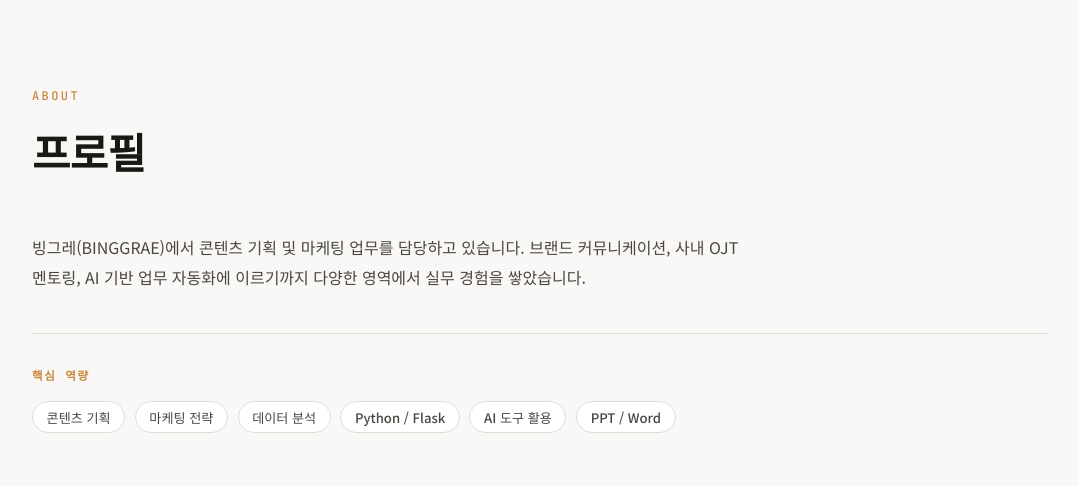
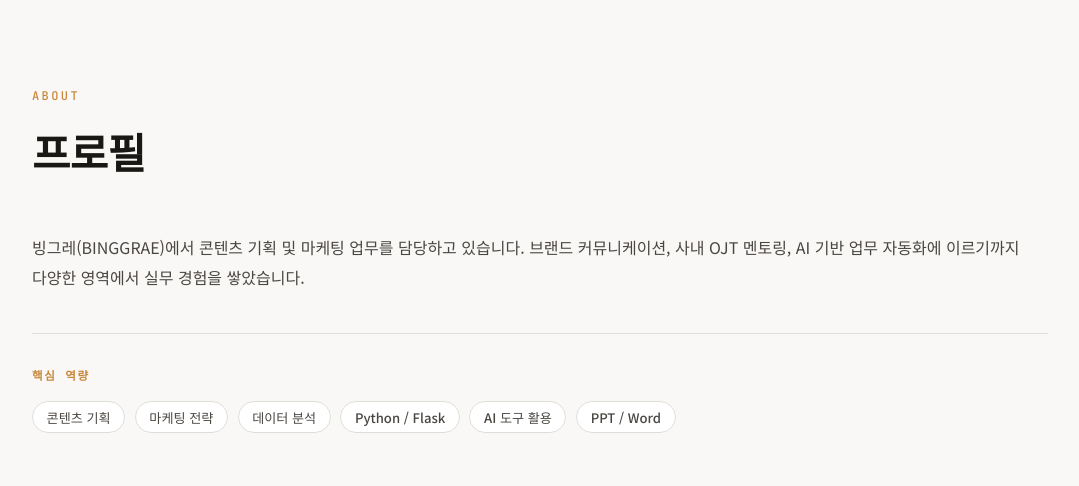
Before and after one commit to junglepark94-alt/portfolio, a Flask app: page / in a window 1280 px wide. Shown: the part 810-1296 px from the top of the page, without its empty margins (100-1179 px from the left). Run offline with Flask 3, Linux system fonts and the light colour scheme.

Commit message:
fix: 소개 텍스트 max-width 제거하여 하단 섹션과 너비 통일
Co-Authored-By: Claude Sonnet 4.6 <noreply@anthropic.com>

```diff
--- a/static/css/main.css
+++ b/static/css/main.css
@@ -212,7 +212,6 @@ ul { list-style: none; }
 .about-intro p {
   color: var(--text-2);
   font-size: 1rem;
-  max-width: 720px;
   line-height: 1.9;
   word-break: keep-all;
   margin-bottom: 1rem;
```
